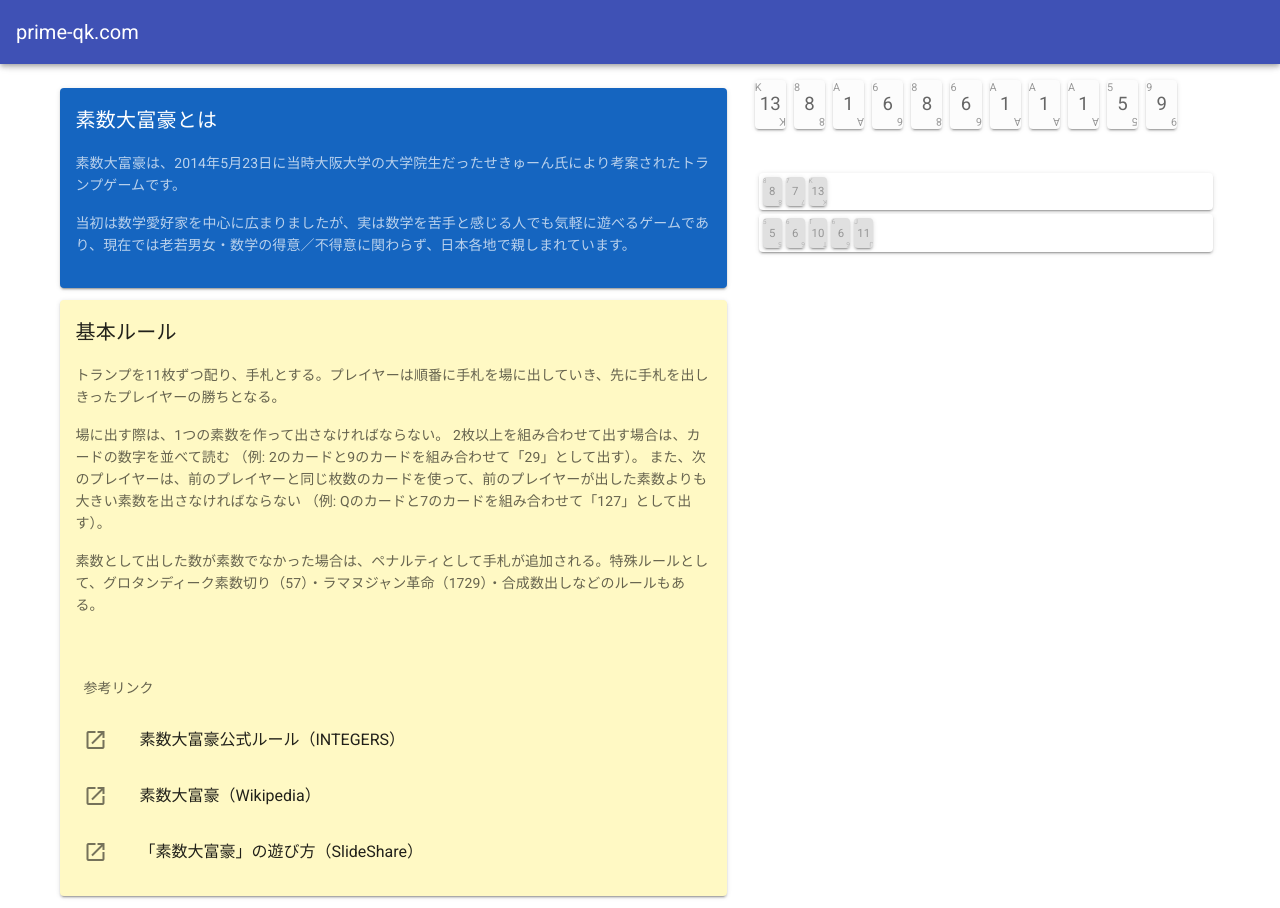
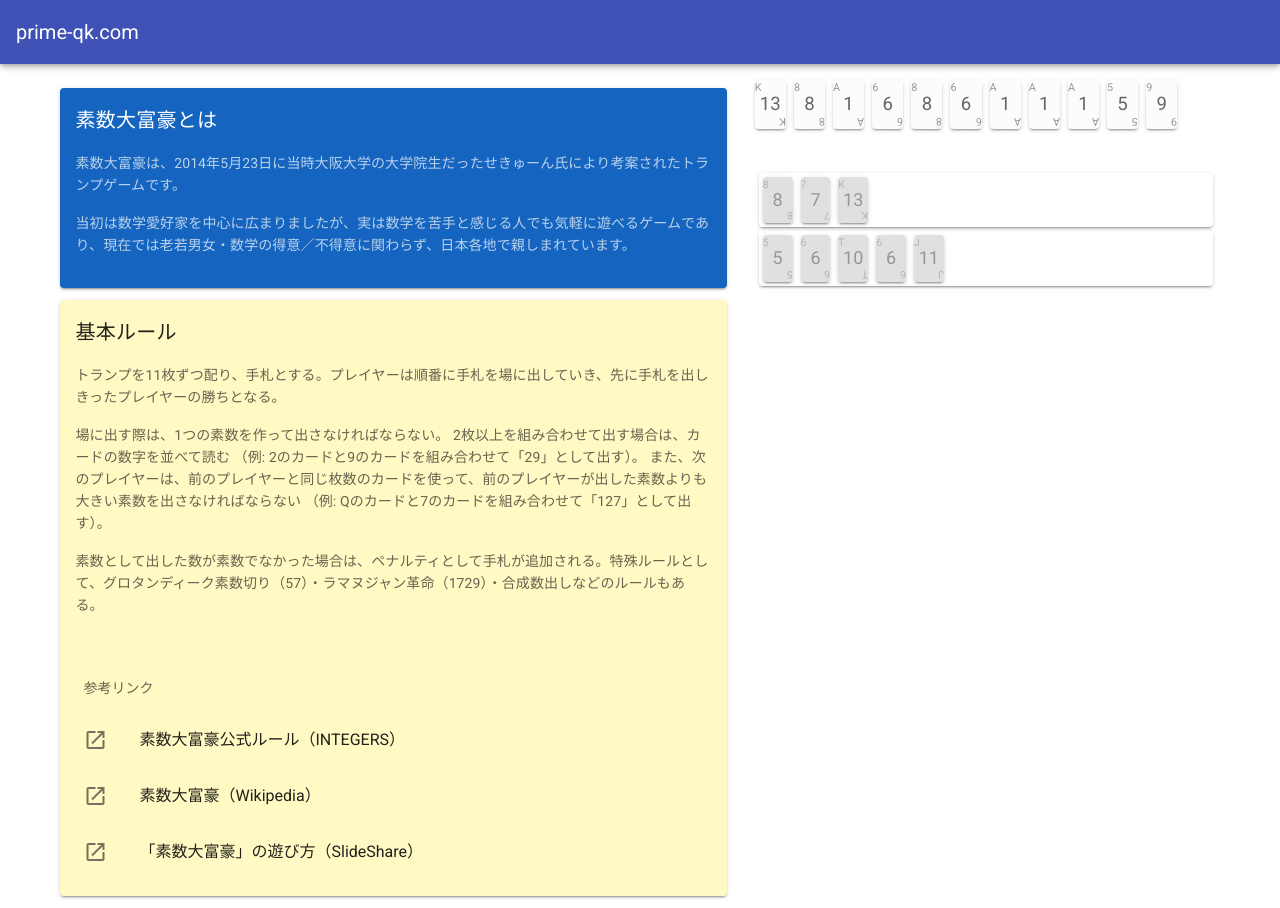
Before and after one commit to butchi/com-prime-qk, a Nuxt app: page / in a window 1280 px wide. Built offline with nearby package versions, Linux system fonts and the light colour scheme.

Commit message:
カード修正

```diff
--- a/components/card-line.vue
+++ b/components/card-line.vue
@@ -1,26 +1,8 @@
 <template>
     <v-card class="ma-1 pa-3">
-        <v-row v-if="cardNumSeq.length > 0">
-            <v-col cols="12" md="6">
-                <v-row class="d-flex align-end">
-                    <v-col v-for="(num, pos) in cardNumSeq" :key="pos" cols="1" class="ma-0 ml-1 pa-0 py-1">
-                        <Card :isDisable="isDisable" :number="num"></Card>
-                    </v-col>
-                </v-row>
-            </v-col>
-        </v-row>
-        <v-row v-else-if="isCurrent">
-            <v-col cols="12" md="6">
-                <v-row>
-                    <v-col cols="1" class="mr-1 pa-0">
-                        <Card :isDisable="true" :number="14"></Card>
-                    </v-col>
-                </v-row>
-            </v-col>
-        </v-row>
-        <v-row v-else>
-            <v-col md="1" class="pa-0">
-                <v-responsive :aspect-ratio="57/89" class="ma-0 pa-1"></v-responsive>
+        <v-row v-if="cardNumSeq.length > 0" class="d-flex align-end">
+            <v-col v-for="(num, pos) in cardNumSeq" :key="pos" cols="1" class="ma-0 pa-1 py-1">
+                <Card :isDisable="isDisable" :number="num"></Card>
             </v-col>
         </v-row>
     </v-card>
--- a/components/card.vue
+++ b/components/card.vue
@@ -2,14 +2,17 @@
     <v-card :disabled="isDisable" class="card" ref="card">
         <v-responsive v-if="width" :aspect-ratio="57/89">
             <div v-if="!isMiniCard" class="sub-text pa-0"
-                :style="{ left: 0, top: 0, fontSize: `${width * .35}px`, transform: 'rotate(0)' }">{{ cardStr }}</div>
-            <div class="main-text pa-0" :style="{ fontSize: `${width * .6}px` }">{{ isMiniCard ? cardStr : cardNum }}
+                :style="{ left: 0, top: 0, fontSize: `${width * .35}px`, transform: 'rotate(0)' }">{{ cardStr }}
+            </div>
+            <div class="main-text pa-0" :style="{ fontSize: `${width * .6}px` }">{{ isMiniCard ? cardStr : cardNum
+            }}
             </div>
             <div v-if="!isMiniCard" class="sub-text pa-0"
                 :style="{ left: '100%', top: '100%', fontSize: `${width * .35}px`, marginLeft: '-24px', marginTop: '-24px', transform: 'rotate(180deg)'  }">
                 {{ cardStr }}</div>
         </v-responsive>
     </v-card>
+    </v-hover>
 </template>
 
 <script>
@@ -36,12 +39,16 @@ export default {
                 13: "K",
                 14: "?",
                 15: "X",
+                NaN: "?",
+                Infinity: "X",
             }[this.number]) || this.number.toString()
         },
         cardNum() {
             return ({
                 14: "?",
-                15: "X"
+                15: "X",
+                NaN: "?",
+                Infinity: "X",
             })[this.number] || this.number.toString()
         },
     },
@@ -62,6 +69,10 @@ export default {
 <style lang="scss" scoped>
 .card {
     background-color: #fcfcfc;
+}
+
+.card:hover {
+    background-color: #f0f0f0;
 }
 
 .main-text {
--- a/components/qk.vue
+++ b/components/qk.vue
@@ -8,8 +8,7 @@
         <v-row>
             <v-col class="ma-1 pa-3">
                 <CardLine v-for="(cardLine, lineIdx) in cardLineArr.slice(0, -1).reverse()" :phase="phase"
-                    :cardNumSeq="cardLine.cardNumSeq" :cardNumSeqSucc="cardLine.cardNumSeqSucc"
-                    :isCurrent="lineIdx === curLineIdx" :isDisable="true" :isGrothen="cardLine.isGrothen"
+                    :cardNumSeq="cardLine.cardNumSeq" :isCurrent="lineIdx === curLineIdx" :isDisable="true"
                     :key="lineIdx">
                 </CardLine>
             </v-col>
```
